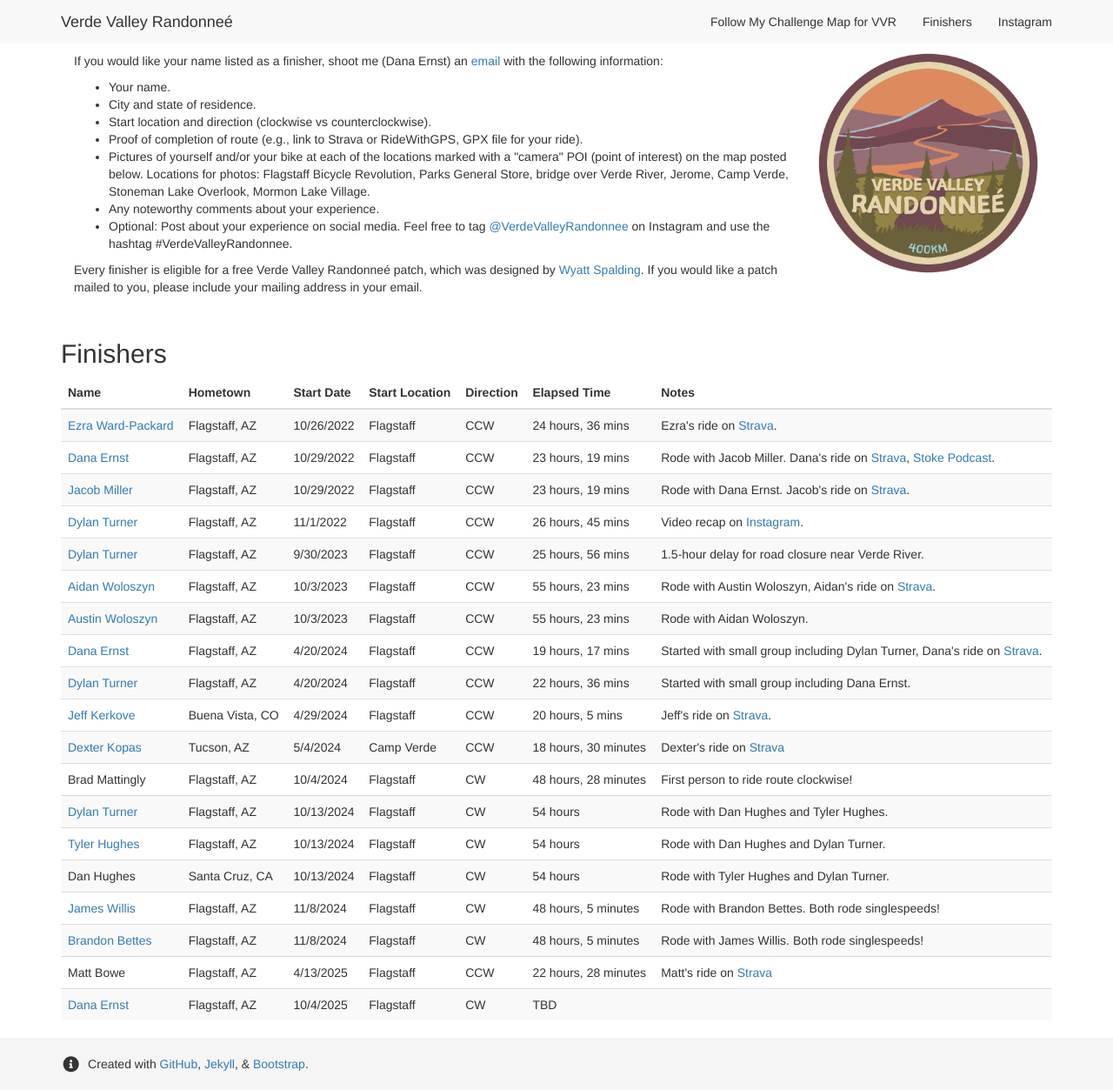
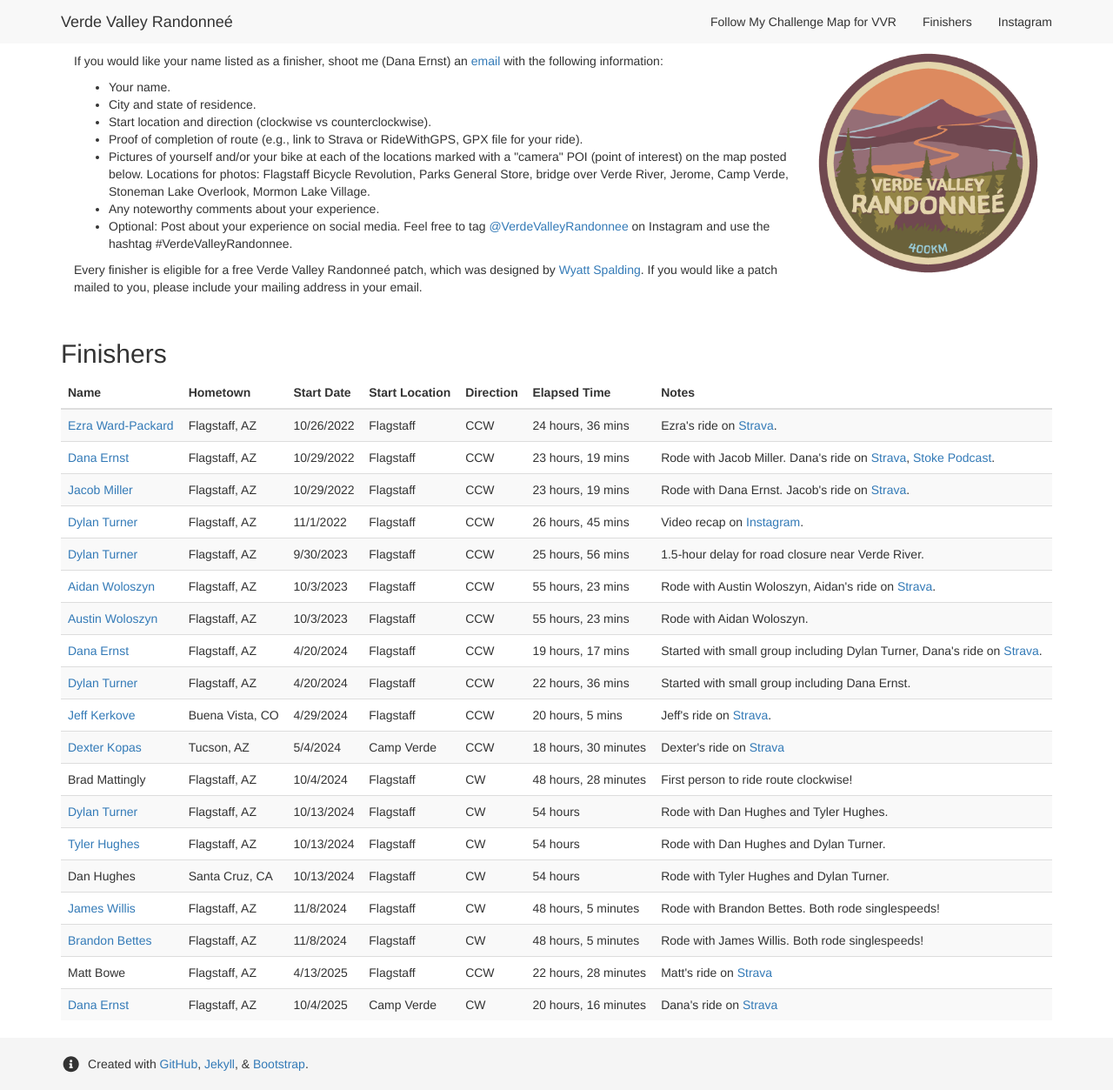
Before and after one commit to dcernst/VerdeValleyRandonnee, a Jekyll site: the page built from finishers.md, in a window 1280 px wide and 1253 px high. Shown: the whole window at 87% size. Built offline with Jekyll 4.4.1, drawn with Linux system fonts in a browser that asks for light colours; nearby versions of some CDN libraries.

Commit message:
Update finishers.md

```diff
--- a/finishers.md
+++ b/finishers.md
@@ -119,7 +119,7 @@ Every finisher is eligible for a free Verde Valley Randonneé patch, which was d
 </tr>
 
 <tr>
-<td><a href="https://www.instagram.com/dcernst/">Dana Ernst</a></td> <td>Flagstaff, AZ</td> <td>10/4/2025</td> <td>Flagstaff</td> <td>CW</td> <td>TBD</td> <td></td>
+<td><a href="https://www.instagram.com/dcernst/">Dana Ernst</a></td> <td>Flagstaff, AZ</td> <td>10/4/2025</td> <td>Camp Verde</td> <td>CW</td> <td>20 hours, 16 minutes</td> <td>Dana's ride on <a href="https://www.strava.com/activities/16037713274">Strava</a></td>
 </tr>
 
 </tbody>
```
